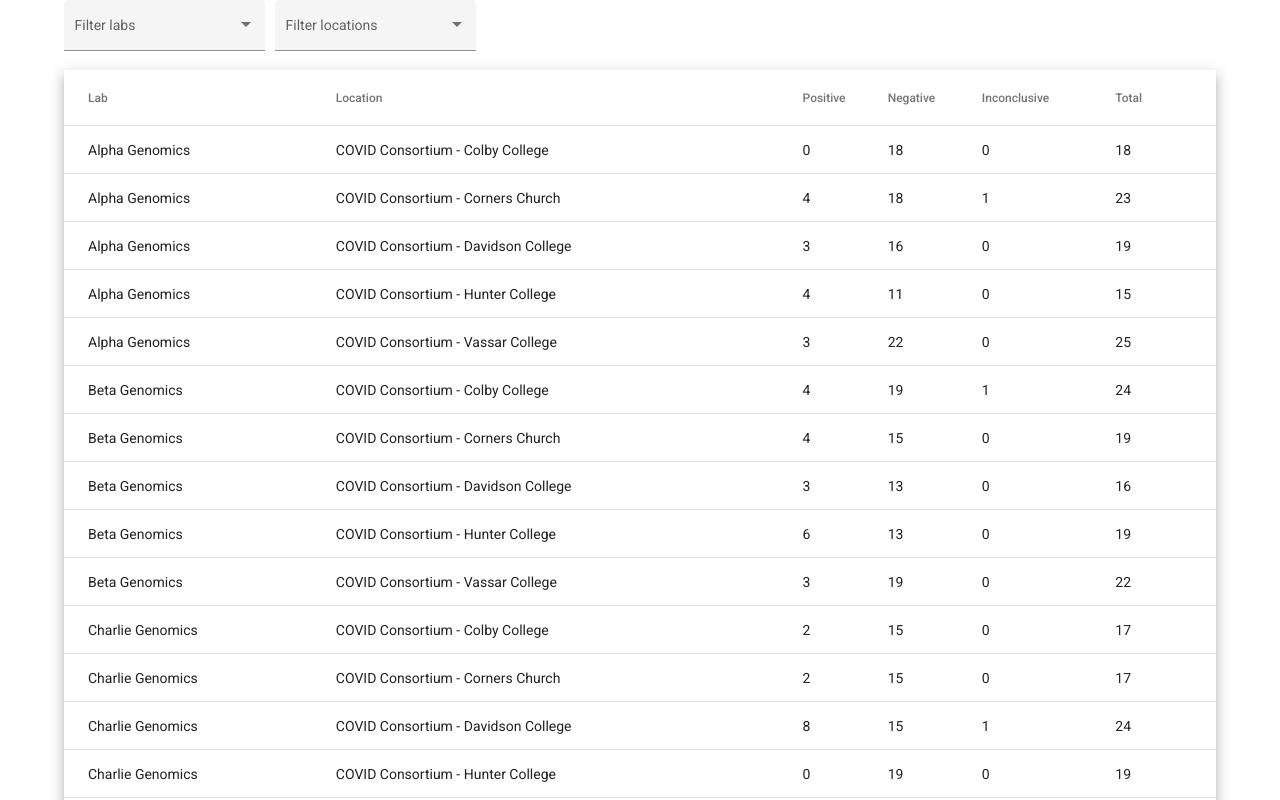
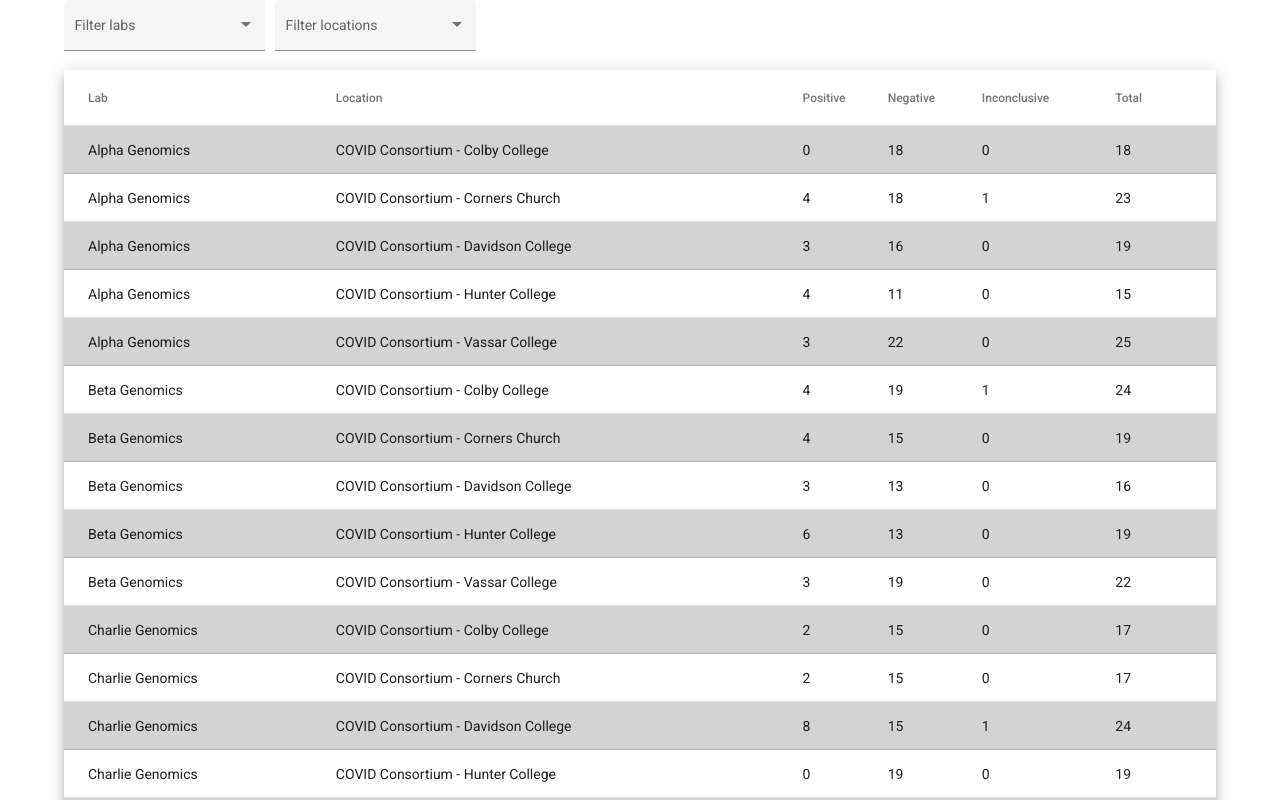
Before and after one commit to muditbhadouria/health-care, an Angular app: page / in a window 1280 px wide. Shown: the top 800 px of the page. Built offline with nearby package versions, Linux system fonts and the light colour scheme.

Commit message:
alternate color in a row

```diff
--- a/src/app/app.component.scss
+++ b/src/app/app.component.scss
@@ -7,3 +7,15 @@ table {
   width: 100%;
   min-width: 768px;
 }
+
+table {
+  width: 100%;
+}
+
+.mat-row:nth-child(even){
+  background-color:white;
+  }
+
+.mat-row:nth-child(odd){
+  background-color:lightgrey;
+  }
```
